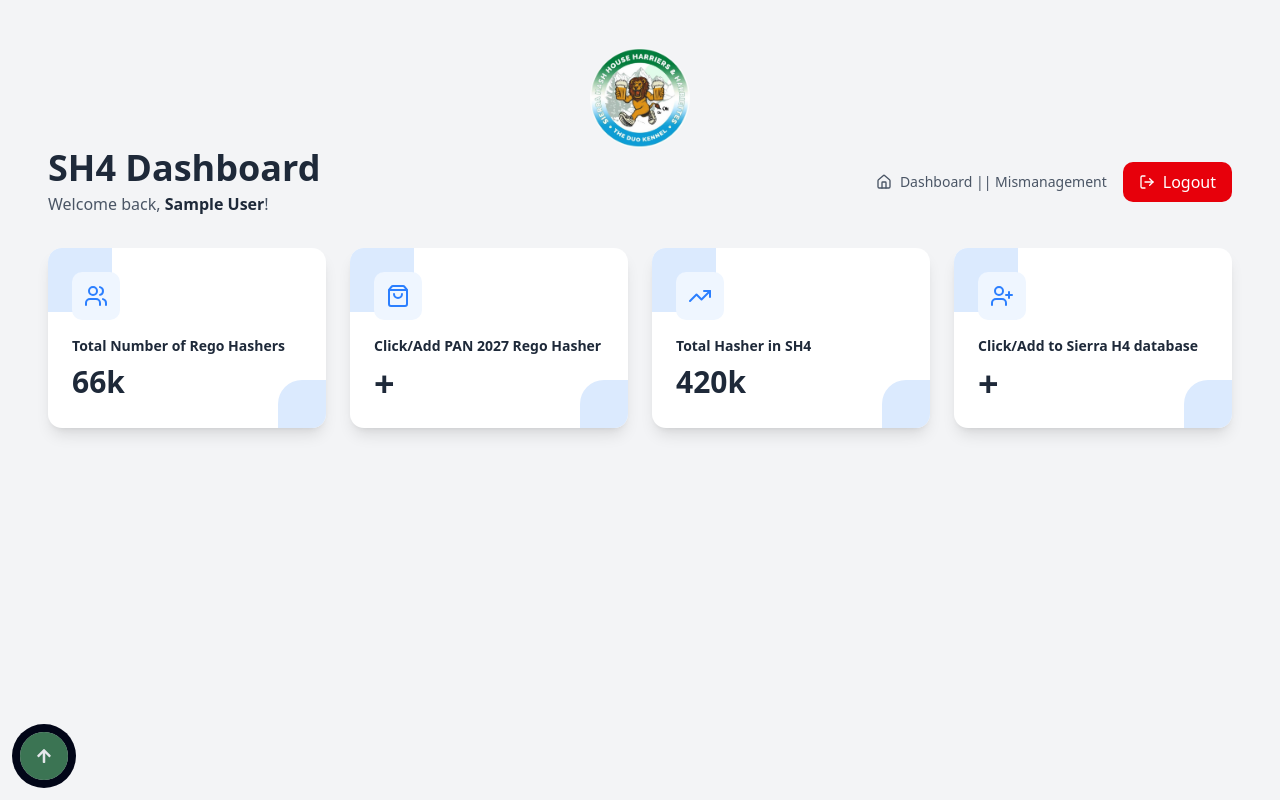
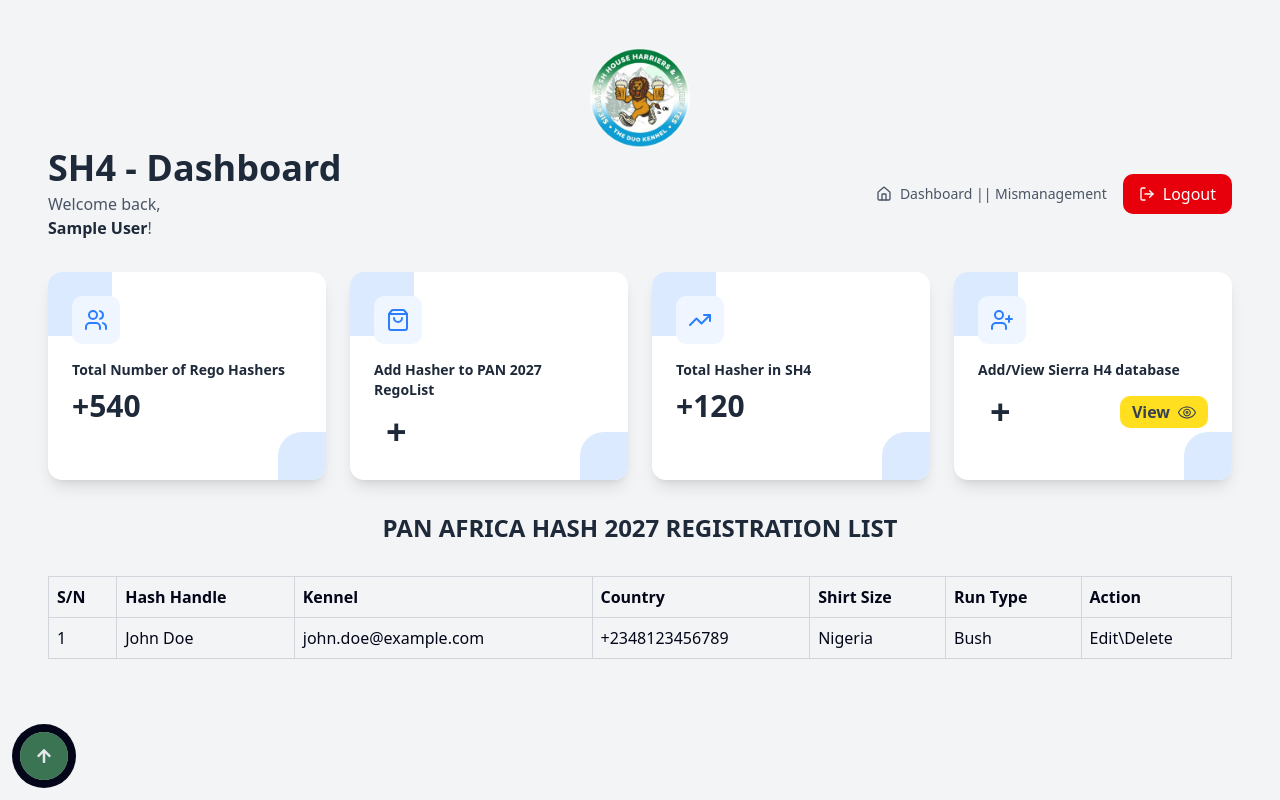
Before and after one commit to 1surep/sh4, a Next.js app: page /dashboard in a window 1280 px wide. Built offline with nearby package versions, Linux system fonts and the light colour scheme; sample sign-in values are in the browser's storage.

Commit message:
added modal

```diff
--- a/app/dashboard/page.jsx
+++ b/app/dashboard/page.jsx
@@ -6,6 +6,7 @@ import { Users, ShoppingBag, TrendingUp, DollarSign, Home, LogOut, Plus, UserPlu
 import { useAuth } from "../context/AuthContext";
 import { useRouter } from "next/navigation";
 import Image from "next/image";
+import { TfiEye } from "react-icons/tfi";
 
 const Dashboard = () => {
   const { user, logout, loading } = useAuth();
@@ -64,24 +65,33 @@ const Dashboard = () => {
         variants={footerVariants}
         initial="hidden"
         animate="visible"
-        className="min-h-screen bg-gray-100 py-12">
-
+        className="min-h-screen bg-gray-100 py-12"
+      >
         {/* Logo */}
         <div className="flex justify-center items-center rounded-full">
-          <Image src="/logo.jpg" alt="logo" width={100} height={100} className="rounded-full"/>
+          <Image
+            src="/logo.jpg"
+            alt="logo"
+            width={100}
+            height={100}
+            className="rounded-full"
+          />
         </div>
-
-
-
 
         {/* Header Section */}
         <div className="px-[1rem] lg:px-[3rem] mb-8">
           <div className="flex items-center justify-between">
             <div>
-              <h1 className="text-4xl font-bold text-gray-800">SH4 Dashboard</h1>
+              <h1 className="lg:text-4xl text-2xl font-bold text-gray-800">
+                SH4 - Dashboard
+              </h1>
               {user && (
                 <p className="text-gray-600 mt-1">
-                  Welcome back, <span className="font-semibold text-gray-800">{user.name}</span>!
+                  Welcome back, <br />{" "}
+                  <span className="font-semibold text-gray-800">
+                    {user.name}
+                  </span>
+                  !
                 </p>
               )}
             </div>
@@ -103,8 +113,9 @@ const Dashboard = () => {
 
         {/* Main Content Area - Information Cards */}
         <div className="px-[1rem] lg:px-[3rem]">
+          {/* 4 DIV CARDS */}
           <div className="grid grid-cols-1 sm:grid-cols-2 lg:grid-cols-4 gap-6">
-            {/* Happy Customers Card */}
+            {/* CARD 1 */}
             <motion.div
               variants={itemVariants}
               className="bg-white rounded-xl shadow-lg p-6 relative overflow-hidden hover:shadow-xl transition-shadow duration-300"
@@ -119,12 +130,14 @@ const Dashboard = () => {
                     <Users className="text-blue-500" size={24} />
                   </div>
                 </div>
-                <h3 className="text-gray-800 font-semibold text-sm mb-2">Total Number of Rego Hashers</h3>
-                <div className="text-3xl font-bold text-gray-800">66k</div>
+                <h3 className="text-gray-800 font-semibold text-sm mb-2">
+                  Total Number of Rego Hashers
+                </h3>
+                <div className="text-3xl font-bold text-gray-800">+540</div>
               </div>
             </motion.div>
 
-            {/* Daily Orders Card */}
+            {/* CARD 2*/}
             <motion.div
               variants={itemVariants}
               className="bg-white rounded-xl shadow-lg p-6 relative overflow-hidden hover:shadow-xl transition-shadow duration-300"
@@ -139,12 +152,94 @@ const Dashboard = () => {
                     <ShoppingBag className="text-blue-500" size={24} />
                   </div>
                 </div>
-                <h3 className="text-gray-800 font-semibold text-sm mb-2">Click/Add PAN 2027 Rego Hasher</h3>
-                <div className="text-4xl font-bold text-gray-800">+</div>
+                <h3 className="text-gray-800 font-semibold text-sm mb-2">
+                  Add Hasher to PAN 2027 RegoList
+                </h3>
+                <div className="flex items-center gap-2">
+                  <h1 className="text-4xl font-bold text-gray-800 px-3 hover:bg-yellow-400 duration-500 transition-all py-1 cursor-pointer rounded-lg">
+                    {/* Open the modal using document.getElementById('ID').showModal() method */}
+                    <button
+                      className="bt cursor-pointer"
+                      onClick={() =>
+                        document.getElementById("my_modal_5").showModal()
+                      }
+                    >
+                      +
+                    </button>
+                    <dialog
+                      id="my_modal_5"
+                      className="modal modal-bottom sm:modal-middle">
+
+                      {/* ADD HASHER FORM + */}
+                      <div className="modal-box">
+                        <h3 className="font-bold text-lg">+ Add Hasher!</h3>
+                        <div className="py-4 text-base">
+                          <form className="flex flex-col gap-3 border-1 border-gray-100 px-4 py-3">
+                            {/* Hash Handle */}
+                            <div className="flex flex-col gap-1">
+                              <label>Hash Handle</label>
+                              <input
+                               type="text"
+                               placeholder=""
+                              />
+                            </div>
+
+
+                            {/* Kennel */}
+                            <div className="flex flex-col gap-1">
+                              <label>Kennel</label>
+                              <input
+                               type="text"
+                               placeholder="PH H3"
+                              />
+                            </div>
+
+
+                            {/* Country */}
+                            <div className="flex flex-col gap-1">
+                              <label>Country</label>
+                              <input
+                               type="text"
+                               placeholder="Nigeria"
+                              />
+                            </div>
+
+
+
+
+
+                            {/* Run Type*/}
+                            <div className="flex flex-col gap-1">
+                              <label>Shirt Size</label>
+                              <input
+                               type="text"
+                               placeholder="Bush Run"
+                              />
+                            </div>
+
+                            <div>
+                              <button>Submit</button>
+                            </div>
+
+
+
+                          </form>
+
+                        </div>
+                        <div className="modal-action">
+                          <form method="dialog">
+
+                            <button className="btn">Close</button>
+                          </form>
+                        </div>
+                      </div>
+                    </dialog>
+                  </h1>
+                </div>
               </div>
             </motion.div>
 
-            {/* Total Sales Card */}
+            {/* CARD 3*/}
             <motion.div
               variants={itemVariants}
               className="bg-white rounded-xl shadow-lg p-6 relative overflow-hidden hover:shadow-xl transition-shadow duration-300"
@@ -159,12 +254,14 @@ const Dashboard = () => {
                     <TrendingUp className="text-blue-500" size={24} />
                   </div>
                 </div>
-                <h3 className="text-gray-800 font-semibold text-sm mb-2">Total Hasher in SH4</h3>
-                <div className="text-3xl font-bold text-gray-800">420k</div>
+                <h3 className="text-gray-800 font-semibold text-sm mb-2">
+                  Total Hasher in SH4
+                </h3>
+                <div className="text-3xl font-bold text-gray-800">+120</div>
               </div>
             </motion.div>
 
-            {/* Total Revenue Card */}
+            {/* CARD 4*/}
             <motion.div
               variants={itemVariants}
               className="bg-white rounded-xl shadow-lg p-6 relative overflow-hidden hover:shadow-xl transition-shadow duration-300"
@@ -179,11 +276,53 @@ const Dashboard = () => {
                     <UserPlus className="text-blue-500" size={24} />
                   </div>
                 </div>
-                <h3 className="text-gray-800 font-semibold text-sm mb-2">Click/Add to Sierra H4 database </h3>
-                <div className="text-4xl font-bold text-gray-800">+</div>
+                <h3 className="text-gray-800 font-semibold text-sm mb-2">
+                  Add/View Sierra H4 database{" "}
+                </h3>
+                <div className="flex items-center gap-2">
+                  <h1 className="text-4xl font-bold text-gray-800 px-3 hover:bg-yellow-400 duration-500 transition-all py-1 cursor-pointer rounded-lg">
+                    +
+                  </h1>
+                  <p className="text-base font-semibold ml-auto text-gray-700 px-3 hover:bg-yellow-400 duration-500 transition-all py-1 cursor-pointer bg-yellow-300 rounded-lg flex items-center gap-2">
+                    View <TfiEye className="text-lg" />
+                  </p>
+                </div>
               </div>
             </motion.div>
           </div>
+        </div>
+
+        {/* TABLE SECTION */}
+        <div className="px-[1rem] lg:px-[3rem]">
+          <h1 className="text-2xl font-bold text-gray-800 text-center py-8">
+            PAN AFRICA HASH 2027 REGISTRATION LIST
+          </h1>
+          <table className="w-full border-collapse border border-gray-300">
+            <thead className="bg-gray-100">
+              <tr className="text-left">
+                <th className="border border-gray-300 p-2">S/N</th>
+                <th className="border border-gray-300 p-2">Hash Handle</th>
+                <th className="border border-gray-300 p-2">Kennel</th>
+                <th className="border border-gray-300 p-2">Country</th>
+                <th className="border border-gray-300 p-2">Shirt Size</th>
+                <th className="border border-gray-300 p-2">Run Type</th>
+                <th className="border border-gray-300 p-2">Action</th>
+              </tr>
+            </thead>
+            <tbody>
+              <tr className="text-left">
+                <td className="border border-gray-300 p-2">1</td>
+                <td className="border border-gray-300 p-2">John Doe</td>
+                <td className="border border-gray-300 p-2">
+                  john.doe@example.com
+                </td>
+                <td className="border border-gray-300 p-2">+2348123456789</td>
+                <td className="border border-gray-300 p-2">Nigeria</td>
+                <td className="border border-gray-300 p-2">Bush</td>
+                <td className="border border-gray-300 p-2">Edit\Delete</td>
+              </tr>
+            </tbody>
+          </table>
         </div>
       </motion.div>
     </>
```
